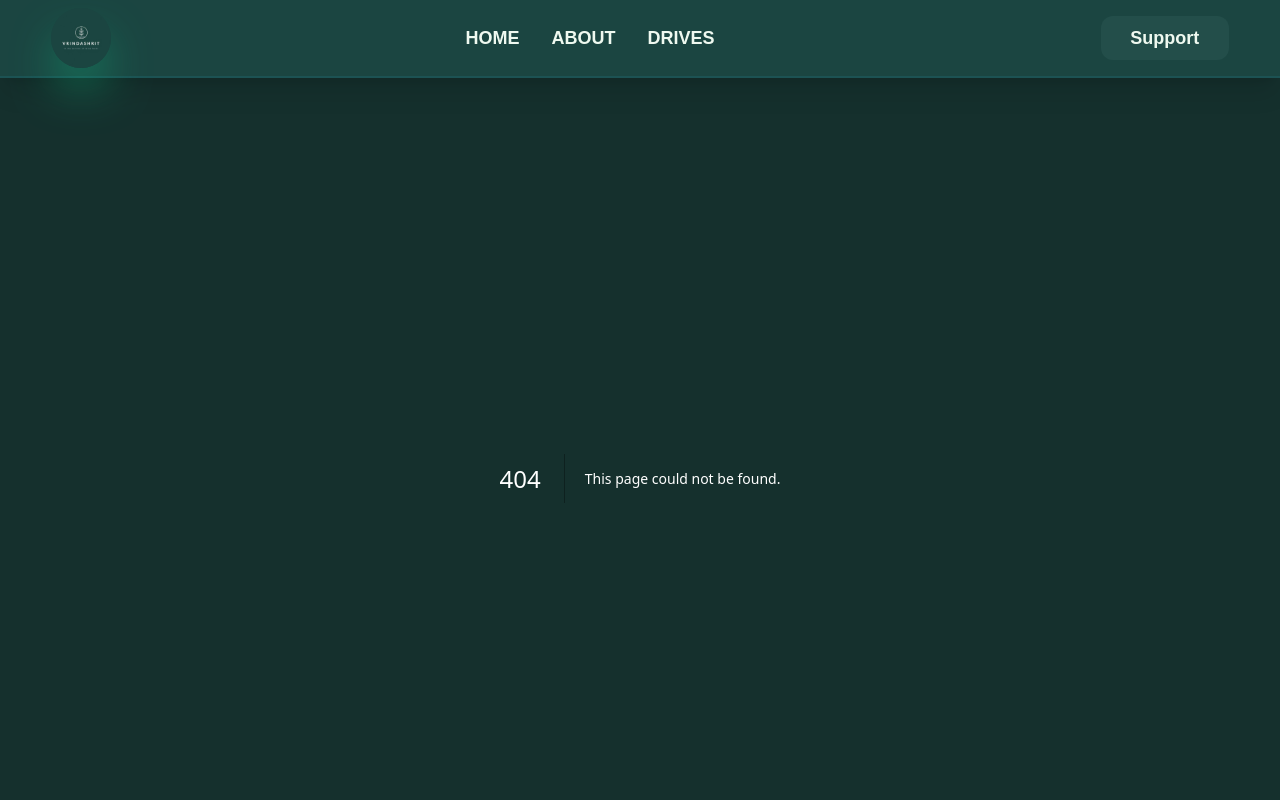
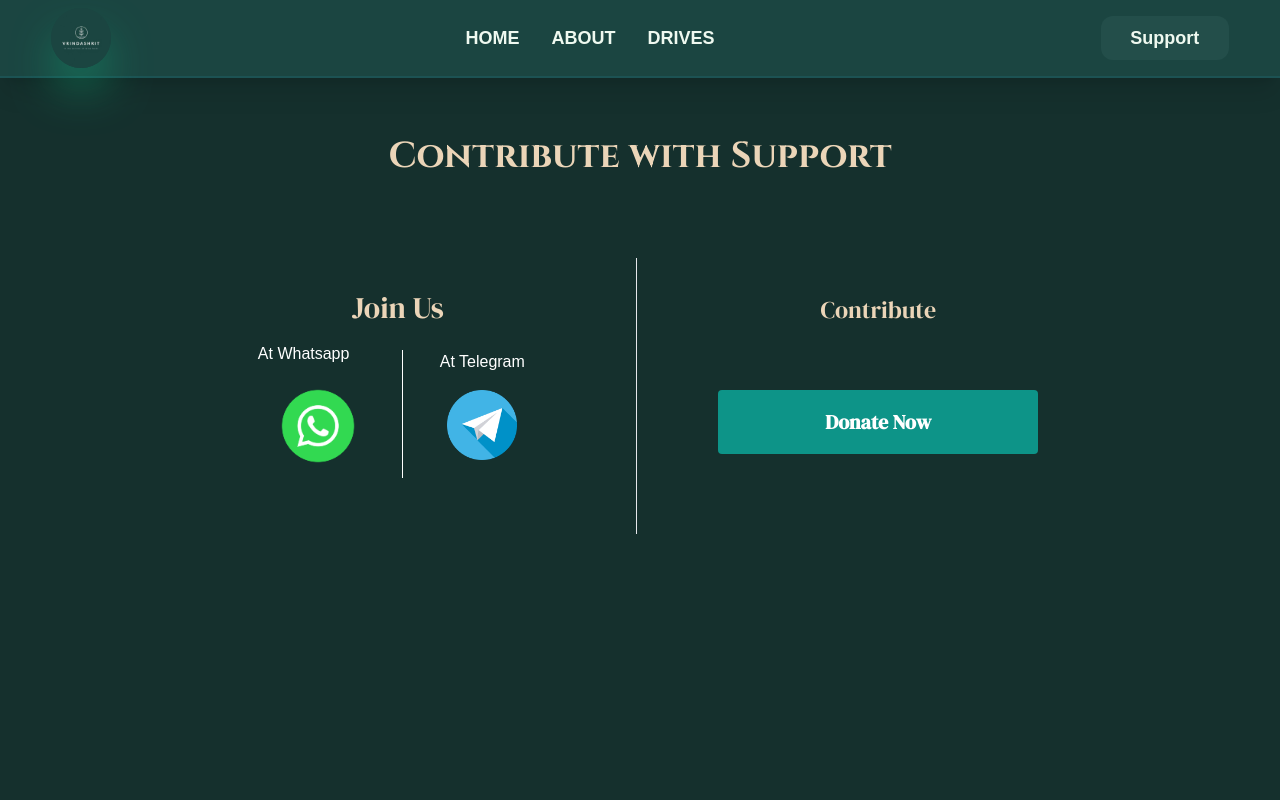
Before and after one commit to krsnoki/vrindashrit, a Next.js app: page /support in a window 1280 px wide. Before the commit this address had no page. Shown: the top 800 px of the page. Built offline with nearby package versions, Linux system fonts and the light colour scheme.

Commit message:
support page and revised content

```diff
--- a/src/app/About/page.jsx
+++ b/src/app/About/page.jsx
@@ -6,7 +6,7 @@ const  About = () => {
     return (
       <div className="max-w-[1200px] mx-auto h-full py-40 pb-10 md:pb-20 px-4"
       id="about">
-        <h1 className='text-center text-[#EBD5B8] text-4xl md:6xl sm:xl mx-auto px-2 font-sans'>About <span className='font-semibold bg-gradient-to-r from-[#ff9f1c] via-[#ffcb47] to-amber-600 bg-clip-text text-transparent font-cinzel'>Vrindashrit</span></h1>
+        <h1 className='text-center text-[#EBD5B8] text-4xl md:6xl sm:xl mx-auto px-2 font-cinzel'>About <span className='font-semibold bg-gradient-to-r from-[#ff9f1c] via-[#ffcb47] to-amber-600 bg-clip-text text-transparent font-cinzel'>Vrindashrit</span></h1>
 
 
         <div className="grid grid-cols-8 gap-6 palce-items-center mt-12">
@@ -36,8 +36,8 @@ const  About = () => {
   </div>
 </div>
 
-            <div className="w-full col-span-4 row-span-2 relative bg-white/10 blackdrop-blur-lg border border-white/20 rounded-xl overflow-hidden p-6">
-                <div className='absolute inset-0 bg-gradient-to-r from-purple-600 via-orange-700 to-amber-500 opacity-30 animate-gradient-xy z-0'></div>
+            <div className="w-full col-span-4 row-span-auto md:row-span-3 relative bg-white/10 blackdrop-blur-lg border border-white/20 rounded-xl overflow-hidden p-6">
+                <div className='absolute inset-0 bg-gradient-to-r from-purple-800 via-[#1b4541] to-amber-500 opacity-30 animate-gradient-xy z-0'></div>
 
                 <div className='flex flex-col gap-10'>
                     {/* <Image src="/vrida.jpeg"
@@ -46,7 +46,7 @@ const  About = () => {
                      width={250}
                      height={100}
                      /> */}
-                     <div className="col-span-2 mt-4 z-10 text-center" >
+                     <div className="col-span-2 mt-4 ml-3 z-10 text-center" >
                         <h2 className='text-2xl font-dm font-bold text-white'>Vision</h2>
                         <p className='text-lg text-white mt-2'>At Vrindashrit Sewa Trust, we believe in leading by example, inspiring positive change through dedicated action and a collective spirit.
                         <span className="hidden md:inline">
@@ -56,8 +56,8 @@ const  About = () => {
                 </div>
             </div>
 
-            <div className="w-full col-span-4 row-span-3 relative bg-white/10 blackdrop-blur-lg border border-white/20 rounded-xl overflow-hidden p-6">
-                <div className='absolute inset-0 bg-gradient-to-r from-purple-600 via-orange-700 to-amber-500 opacity-30 animate-gradient-xy z-0'></div>
+            <div className="w-full col-span-4 row-span-auto md:row-span-3 relative bg-white/10 blackdrop-blur-lg border border-white/20 rounded-xl overflow-hidden p-6">
+                <div className='absolute inset-0 bg-gradient-to-r from-purple-800 via-[#1b4541] to-amber-500 opacity-30 animate-gradient-xy z-0'></div>
 
                 <div className='flex flex-col items-center gap-4'>
                     {/* <Image src="/vrida.jpeg"
@@ -68,20 +68,21 @@ const  About = () => {
                      /> */}
                      <div className="col-span-3 mt-4 ml-3 z-10 text-center" >
                         <h2 className='text-2xl font-bold text-white font-dm'>Mission</h2>
-                        <p className='text-lg text-white mt-2'><span className="hidden md:inline">Our mission is simple yet powerful: to foster a deep respect for nature as an integral part of spiritual practice.</span> We organize regular cleanliness drives, engage in public awareness campaigns, and promote sustainable habits, helping communities connect the dots between spirituality and environmental stewardship. <span className="hidden md:inline"> By aligning these efforts with the teachings of Vrindavan, we aspire to build a community that reveres and protects the natural world as a sacred responsibility.</span></p>
+                        <p className='text-lg text-white mt-2'><span className="hidden md:inline">Our mission is to inspire respect for nature as a core part of spiritual practice.</span>
+                        Through cleanliness drives, awareness campaigns, and sustainable habits, we connect spirituality with environmental care, guided by the teachings of Vrindavan.</p>
                      </div>
                 </div>
             </div>
             <div className="w-full col-span-8 relative bg-white/10 blackdrop-blur-lg border border-white/20 rounded-xl overflow-hidden p-6">
-                <div className='absolute inset-0 bg-gradient-to-r from-purple-600 via-orange-700 to-amber-500 opacity-30 animate-gradient-xy z-0'></div>
+                <div className='absolute inset-0 bg-gradient-to-r from-[#ff9f1c] via-[#1b4541] to-amber-500 opacity-30 animate-gradient-xy z-0'></div>
 
                 <div className='flex flex-col items-center gap-4'>
                      <div className="col-span-3 mt-4 z-10 text-center" >
                         <h2 className='text-2xl font-bold text-white font-dm'>Founders</h2>
                         <div className='grid md:grid-cols-3 md:gap-24 md:grid-rows-1 grid-rows-3 content-center'>
-                            <p className='md:col-span-1 text-lg text-white mt-2'>Radhamadhav Dasa</p>
-                            <p className='md:col-span-1 text-lg text-white mt-2'>Radhamadhav Dasa</p>
-                            <p className='md:col-span-1 text-lg text-white mt-2'>Radhamadhav Dasa</p>
+                            <p className='md:col-span-1 text-lg text-white mt-2'>Mrs. Bula Chakraborty</p>
+                            <p className='md:col-span-1 text-lg text-white mt-2'>Anant Ram Das Bramhachari</p>
+                            <p className='md:col-span-1 text-lg text-white mt-2'>Riju Chakraborty</p>
                         </div>
 
                      </div>
--- a/src/app/drives/page.jsx
+++ b/src/app/drives/page.jsx
@@ -16,8 +16,8 @@ const DriveCarousel = () => {
     const [selectedId, setSelectedId] = useState(null);
 
     return (
-        <div className='flex flex-col h-screen items-center bg-background'>
-            <h1 className='text-center font-semibold text-[#EBD5B8] text-4xl md:text-6xl sm:text-xl mx-auto px-2 font-sans py-20'>Our Drives</h1>
+        <div className='flex flex-col h-auto md:h-screen items-center bg-background md:my-[0rem] my-[2.5rem]'>
+            <h1 className='text-center text-[#EBD5B8] text-4xl  mb-[0.5em] md:6xl sm:xl mx-auto px-2 font-semibold font-cinzel'>Our Drives</h1>
             <Swiper
                 breakpoints={{
                     340: {
--- a/src/app/globals.css
+++ b/src/app/globals.css
@@ -31,7 +31,7 @@ body {
 }
 
 .animate-gradient-xy {
-  animation: gradient-xy 5s ease infinite;
+  animation: gradient-xy 8s ease infinite;
   background-size: 200% 200%;
 }
 
--- /dev/null
+++ b/src/app/support/page.jsx
@@ -0,0 +1,86 @@
+"use client";
+
+import { useState } from "react";
+import Modal from "@/components/donatemodal";
+import Image from "next/image";
+
+
+const support = () => {
+
+    const [showModal, setShowModal] = useState(false);
+
+    const handleDonate = () => {
+      setShowModal(true);
+    };
+
+    const handleCloseModal = () => {
+      setShowModal(false);
+    };
+
+
+
+    return (
+        <div className='flex flex-col h-auto md:h-screen items-center bg-background my-[2.5rem] md:px-[10rem] px-[3rem]'>
+        <h1 className='text-center text-[#EBD5B8] text-3xl md:text-4xl  m-[0.5em] font-semibold font-cinzel '>Contribute with Support</h1>
+
+        <div className="flex items-center md:flex-row flex-col w-full h-auto m-[2rem]">
+            {/* join us
+            Telegram link
+            mailing option and whatsapp join button
+            */}
+            <div className="flex md:col-span-6 flex-col p-2 border-white w-full items-center">
+                <h3 className="font-thin md:text-3xl text-2xl m-4 font-dm text-[#EBD5B8]">Join Us</h3>
+                <div className="flex flex-row items-center ">
+                <div className="px-6">
+                    <p>At Whatsapp</p>
+                    <div className="">
+                    <a href='https://chat.whatsapp.com/INwYpudz4TaBYUBnozta6M' target="_blank">
+                            <Image className='transition-transform duration-200 ease-in-out hover:scale-150'
+                            src="/whatsapp.png"
+                            width={120}
+                            height={120}
+                            alt="Vrindashrit"
+                            />
+                        </a>
+
+                    </div>
+                    </div>
+                  <div className="flex flex-col border-l border-white px-3 justify-center items-center w-[10rem] h-[8rem]">
+                      <p>At Telegram</p>
+                    <div className="h-[7rem] py-[1rem]">
+                    <a href='https://t.me/Vrindashrit ' target="_blank">
+                            <Image className='transition-transform duration-200 ease-in-out hover:scale-105'
+                            src="/telegram.png"
+                            width={70}
+                            height={70}
+                            alt="Vrindashrit"
+                            />
+                        </a>
+
+                    </div>
+                    </div>
+                </div>
+
+            </div>
+
+            {/*
+            Donate button
+            paypal gateway
+            */}
+                        {/* Donation Section */}
+                <div className="col-span-6 w-full md:border-l border-t sm:border-t-0 flex flex-col items-center mt-8 p-4">
+                    <h3 className="text-2xl md:3xl font-thin font-dm text-[#EBD5B8] mt-5">Contribute</h3>
+                    <button
+                    onClick={handleDonate}
+                    className="bg-teal-600 text-white font-bold text-xl font-dm py-2 px-4 rounded hover:bg-purple-700 transition duration-300 my-6  md:my-[4rem] justify-center h-[4rem] w-[20rem]"
+                    >
+                    Donate Now
+                    </button>
+                    {showModal && <Modal message="Under construction" onClose={handleCloseModal} />}
+                </div>
+        </div>
+        </div>
+    )
+}
+
+export default support;
--- /dev/null
+++ b/src/components/donatemodal.jsx
@@ -0,0 +1,16 @@
+
+export default function Modal({ message, onClose }) {
+    return (
+      <div className="fixed inset-0 bg-black bg-opacity-50 flex justify-center items-center">
+        <div className="bg-teal-600 p-6 rounded-lg shadow-lg text-center h-[8rem] w-[20rem]">
+          <h2 className="text-xl font-semibold font-dm mb-3">{message}</h2>
+          <button
+            onClick={onClose}
+            className="mt-4 px-4 py-1 bg-teal-600 text-white rounded hover:bg-teal-800"
+          >
+            Close
+          </button>
+        </div>
+      </div>
+    );
+  }
--- a/src/components/footer.jsx
+++ b/src/components/footer.jsx
@@ -12,7 +12,7 @@ const Footer = () => {
         <div className="flex flex-col gap-4 items-center">
           <h2 className="text-2xl font-dm font-bold text-white">Contact Us</h2>
           <p className="text-lg text-white mt-2">Vrindashrit Seva Trust, Vrindavan, India</p>
-          <p className="text-lg text-white mt-2">+91 1234567890</p>
+          <p className="text-lg text-white mt-2">+91 8209933587</p>
         </div>
 
         {/* Social Media Icons */}
@@ -30,9 +30,9 @@ const Footer = () => {
           <h3 className="text-xl font-dm font-bold">Quick Links</h3>
 
         <ul className="flex space-x-4">
-            <li><a href="#about" className="hover:text-emerald-600">About Us</a></li>
-            <li><a href="#drives" className="hover:text-emerald-600">Services</a></li>
-            <li><a href="#contact" className="hover:text-emerald-600">Contact</a></li>
+            <li><a href="/About" className="hover:text-emerald-600">About Us</a></li>
+            <li><a href="/drives" className="hover:text-emerald-600">Services</a></li>
+            <li><a href="/contact" className="hover:text-emerald-600">Contact</a></li>
           </ul>
 
         </div>
--- a/src/components/navbar.jsx
+++ b/src/components/navbar.jsx
@@ -54,7 +54,7 @@ const Navbar = () => {
               </a>
             </li>
             <li>
-              <a href="#support-us" className="md:hidden text-[#eff9f0] text-lg font-bold hover:text-gray-500" onClick={toggleMenu}>
+              <a href={`/support`} className="md:hidden text-[#eff9f0] text-lg font-bold hover:text-gray-500" onClick={toggleMenu}>
                 SUPPORT US
               </a>
             </li>
@@ -64,7 +64,7 @@ const Navbar = () => {
         {/* Donate Button */}
         <div className="hidden md:block">
           <button className="bg-[#234E4A] w-32 text-[#eff9f0] px-4 py-2 rounded-xl hover:bg-teal-500 font-bold font-sans text-lg">
-            Support
+            <a href={`/support`}>Support</a>
           </button>
         </div>
       </nav>
```
Also changed, not shown: src/constants/index.js (+6 -6 lines), public/telegram.png (added), public/whatsapp.png (added).
